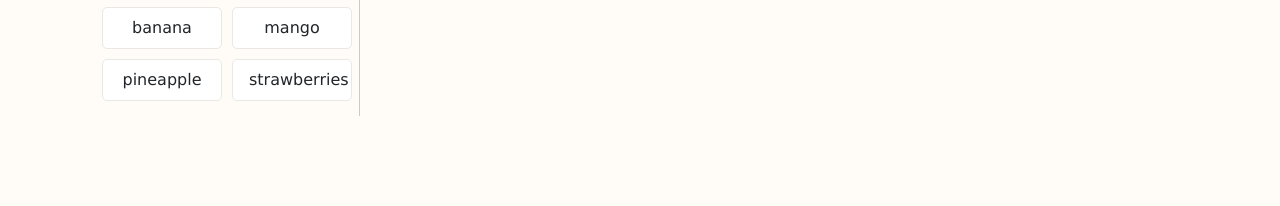
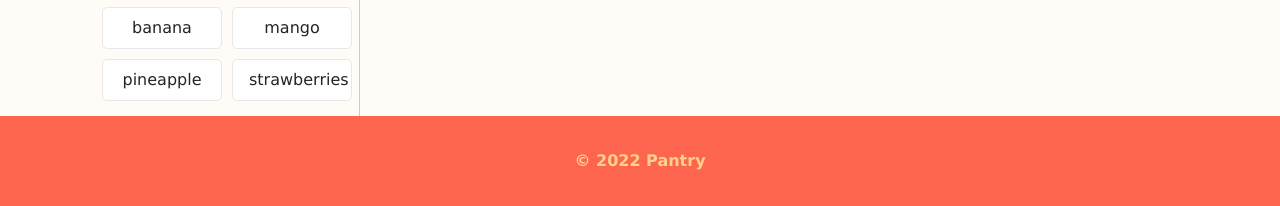
Before and after one commit to tiffarodrigs/Pantry, a website built with webpack: page src/index.html in a window 1280 px wide. Shown: the part 1743-1949 px from the top of the page. Before the commit the page ends 1859 px from the top, so only its background shows below. Built offline with nearby package versions, Linux system fonts and the light colour scheme; no server answers.

Commit message:
add footer, begin refactor of JS
Co-authored-by: jakechaley <jakechaley@users.noreply.github.com>
Co-authored-by: Hayley McVay <hmcvay@users.noreply.github.com>
Co-authored-by: Anastasiia Riabets <anastasiia-ria@users.noreply.github.com>
Co-authored-by: Tiffany Rodrigo <tiffarodrigs@users.noreply.github.com>

```diff
--- a/src/css/styles.css
+++ b/src/css/styles.css
@@ -1,3 +1,7 @@
+html {
+  height: 100%;
+}
+
 body {
   background-color: #fffcf7;
   font-family: "Lucida Sans", "Lucida Sans Regular", "Lucida Grande",
@@ -413,3 +417,18 @@ ul#ingredients-list li {
 #instructions-container ul {
   padding-right: 25px;
 }
+
+footer {
+  background-color: #fe654f;
+  width: 100%;
+  height: 90px;
+  display: flex;
+  align-items: center;
+  justify-content: center;
+}
+
+footer p {
+  margin: 0;
+  font-weight: bold;
+  color: #fed18c;
+}
--- a/src/index.html
+++ b/src/index.html
@@ -116,6 +116,15 @@
         </div>
       </div>
     </div>
+    <footer>
+      <p>
+        &copy;
+        <span id="copyright">
+          <script>document.getElementById('copyright').appendChild(document.createTextNode(new Date().getFullYear()))</script>
+        </span>
+        Pantry
+      </p>
+    </footer>
 
   </div>
 
--- a/src/index.js
+++ b/src/index.js
@@ -109,14 +109,17 @@ function getRecipes(response) {
     clickRecipeEventListener();
   } else {
     $(".showErrors").text(`There was an error: ${response}`);
+    $(".showError").slideDown(500, function() {
+      $(".showError").slideUp(2000, function() {
+        $(".showError").empty();
+      });
+    });
   }
 }
 
-// function returnToHome () {
 $("#pantryImg").click(function() {
   location.reload(true);
 });
-
 
 $(`ul.pagination`).on("click", "li", function () {
   $("div.pages").children().removeClass("flex");
@@ -243,7 +246,6 @@ $("form#ingredientsInput").submit(function (event) {
   event.preventDefault();
   let ingredient = $("input#ingredient").val().toLowerCase();
   if (!ingredients.includes(ingredient)) {
-    //console.log("not found in list");
     $(".showError").html("Sorry, this item is not an ingredient. Please, choose from the suggestions");
     $(".showError").slideDown(500, function() {
       $(".showError").slideUp(2000, function() {
```
Also changed, not shown: src/assets/images/headerText.png (deleted).
